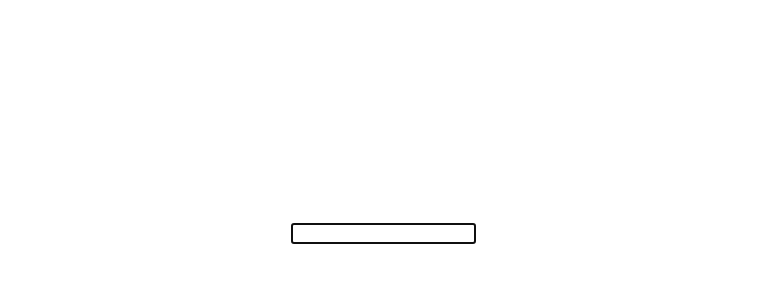
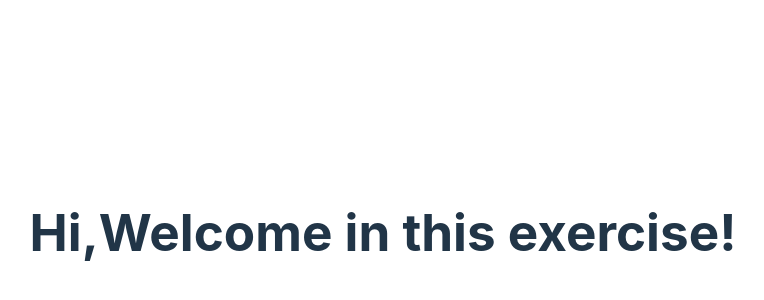
Before and after one commit to Airtcloudia/React, a React (Vite) app: page / in a window 1280 px wide. Shown: the part 168-468 px from the top of the page, without its empty margins (257-1021 px from the left). Built offline with nearby package versions, Linux system fonts and the light colour scheme.

Commit message:
add esercizio-51

```diff
--- a/src/FocusableInput.jsx
+++ b/src/FocusableInput.jsx
@@ -2,13 +2,22 @@ import { useEffect } from "react";
 import { useRef } from "react";
 
 const FocusableInput = () => {
-    const inputRef=useRef (null)
+    const mountedRef = useRef(false)
+
 
     useEffect (() => {
-        inputRef.current.focus()
+        if(!mountedRef.current){
+            mountedRef.current = true
+            console.log('Mounting for the first time')
+        } else {
+            console.log('Mountig again for debug purposes')
+        }
+
     },[]);
+
+
     return (
-        <input ref={inputRef} type="text" />
+        <h1>Hi,Welcome in this exercise!</h1>
     )
 }
 
```
